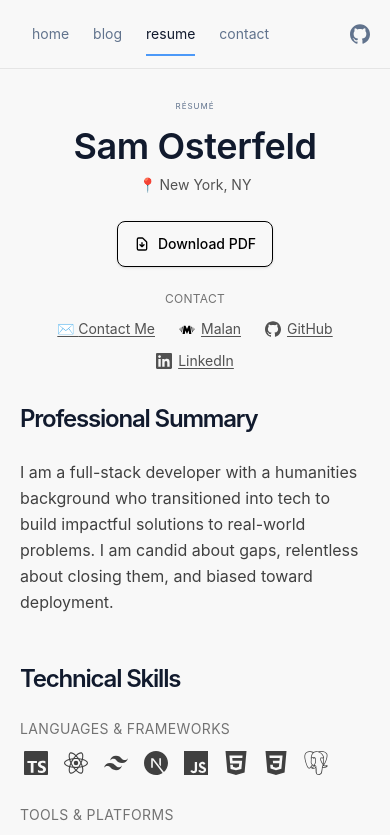
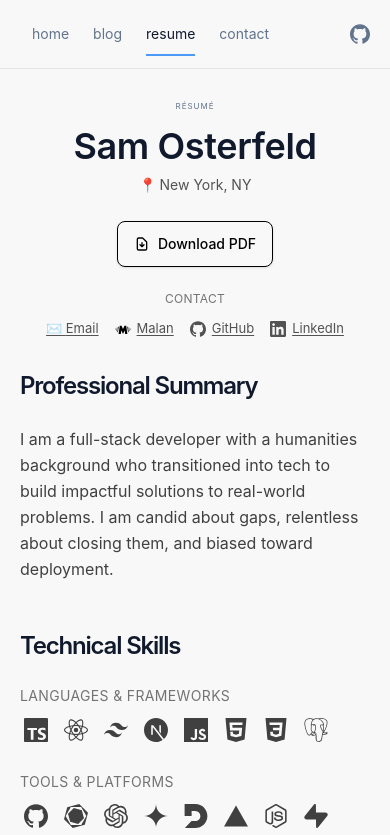
Before and after one commit to ostsam/portfolioAndBlog, a Next.js app: page /work in a window 390 px wide. Shown: the top 835 px of the page. Built offline with nearby package versions, Linux system fonts and the light colour scheme.

Commit message:
consolidation

```diff
--- a/app/work/components/ObfuscatedEmail.tsx
+++ b/app/work/components/ObfuscatedEmail.tsx
@@ -2,7 +2,15 @@
 
 import { useState } from "react";
 
-export function ObfuscatedEmail() {
+interface ObfuscatedEmailProps {
+	className?: string;
+	compact?: boolean;
+}
+
+export function ObfuscatedEmail({
+	className = "",
+	compact = false,
+}: ObfuscatedEmailProps) {
 	const [emailRevealed, setEmailRevealed] = useState(false);
 
 	const handleEmailClick = () => {
@@ -31,9 +39,10 @@ export function ObfuscatedEmail() {
 			}}
 			onMouseEnter={() => setEmailRevealed(true)}
 			onMouseLeave={() => setEmailRevealed(false)}
-			className="cursor-pointer text-neutral-600 dark:text-neutral-300 hover:text-foreground active:text-foreground transition-colors duration-200 underline underline-offset-4 hover:underline-offset-2"
+			className={`cursor-pointer text-neutral-600 dark:text-neutral-300 hover:text-foreground active:text-foreground transition-colors duration-200 underline underline-offset-4 hover:underline-offset-2 ${className}`}
 		>
-			✉️ {emailRevealed ? "ost.sam@gmail.com" : "Contact Me"}
+			✉️{" "}
+			{emailRevealed ? "ost.sam@gmail.com" : compact ? "Email" : "Contact Me"}
 		</a>
 	);
 }
--- a/app/work/page.tsx
+++ b/app/work/page.tsx
@@ -29,6 +29,91 @@ import { ObfuscatedEmail } from "./components/ObfuscatedEmail";
 import { generatePDF } from "./utils/pdf-generator";
 import { resumeData } from "./data/resume-data";
 import { createContext, useContext } from "react";
+
+// Reusable contact link component to reduce duplication
+interface ContactLinkProps {
+	href: string;
+	icon: React.ReactNode;
+	text: string;
+	className?: string;
+}
+
+function ContactLink({ href, icon, text, className = "" }: ContactLinkProps) {
+	return (
+		<Link
+			href={href}
+			target="_blank"
+			rel="noopener noreferrer"
+			className={`cursor-pointer text-neutral-600 dark:text-neutral-300 hover:text-foreground active:text-foreground transition-colors duration-200 underline underline-offset-4 hover:underline-offset-2 ${className}`}
+		>
+			<span className="flex items-center gap-1.5">
+				{icon}
+				<span className={className}>{text}</span>
+			</span>
+		</Link>
+	);
+}
+
+// ContactLinks component that can be reused
+function ContactLinks({
+	layout = "vertical",
+	showLocation = true,
+	isMobile = false,
+}: {
+	layout?: "vertical" | "horizontal";
+	showLocation?: boolean;
+	isMobile?: boolean;
+}) {
+	const malaLogo = (
+		<Image
+			src="/malan-logo.svg"
+			alt="Malan Logo"
+			width={16}
+			height={16}
+			className="w-4 h-4 dark:invert brightness-0"
+		/>
+	);
+
+	const githubIcon = <SiGithub className="w-4 h-4" />;
+	const linkedinIcon = <SiLinkedin className="w-4 h-4" />;
+
+	const containerClass =
+		layout === "vertical"
+			? "space-y-2"
+			: "flex flex-wrap justify-center gap-x-4 gap-y-3";
+
+	const linkClass = layout === "vertical" ? "block" : "";
+	const textClass = isMobile ? "text-[13px]" : ""; // Custom size between xs (12px) and sm (14px)
+
+	return (
+		<div className={containerClass}>
+			{showLocation && (
+				<p className="text-neutral-600 dark:text-neutral-300 mb-1.5">
+					📍 {resumeData.personalInfo.location}
+				</p>
+			)}
+			<ObfuscatedEmail className={textClass} compact={isMobile} />
+			<ContactLink
+				href={`https://${resumeData.personalInfo.portfolio}`}
+				icon={malaLogo}
+				text="Malan"
+				className={`${linkClass} ${textClass}`}
+			/>
+			<ContactLink
+				href={`https://${resumeData.personalInfo.github}`}
+				icon={githubIcon}
+				text="GitHub"
+				className={`${linkClass} ${textClass}`}
+			/>
+			<ContactLink
+				href={`https://${resumeData.personalInfo.linkedin}`}
+				icon={linkedinIcon}
+				text="LinkedIn"
+				className={`${linkClass} ${textClass}`}
+			/>
+		</div>
+	);
+}
 
 // Custom disclosure triangle component
 function DisclosureTriangle() {
@@ -115,48 +200,11 @@ export default function Page() {
 						<p className="text-xs text-neutral-500 dark:text-neutral-400 uppercase tracking-wide mb-3">
 							Contact
 						</p>
-						<div className="flex flex-wrap justify-center gap-x-6 gap-y-3 text-sm">
-							<ObfuscatedEmail />
-							<Link
-								href={`https://${resumeData.personalInfo.portfolio}`}
-								target="_blank"
-								rel="noopener noreferrer"
-								className="cursor-pointer text-neutral-600 dark:text-neutral-300 hover:text-foreground active:text-foreground transition-colors duration-200 underline underline-offset-4 hover:underline-offset-2"
-							>
-								<span className="flex items-center gap-1.5">
-									<Image
-										src="/malan-logo.svg"
-										alt="Malan Logo"
-										width={16}
-										height={16}
-										className="w-4 h-4 dark:invert brightness-0"
-									/>
-									Malan
-								</span>
-							</Link>
-							<Link
-								href={`https://${resumeData.personalInfo.github}`}
-								target="_blank"
-								rel="noopener noreferrer"
-								className="cursor-pointer text-neutral-600 dark:text-neutral-300 hover:text-foreground active:text-foreground transition-colors duration-200 underline underline-offset-4 hover:underline-offset-2"
-							>
-								<span className="flex items-center gap-1.5">
-									<SiGithub className="w-4 h-4" />
-									GitHub
-								</span>
-							</Link>
-							<Link
-								href={`https://${resumeData.personalInfo.linkedin}`}
-								target="_blank"
-								rel="noopener noreferrer"
-								className="cursor-pointer text-neutral-600 dark:text-neutral-300 hover:text-foreground active:text-foreground transition-colors duration-200 underline underline-offset-4 hover:underline-offset-2"
-							>
-								<span className="flex items-center gap-1.5">
-									<SiLinkedin className="w-4 h-4" />
-									LinkedIn
-								</span>
-							</Link>
-						</div>
+						<ContactLinks
+							layout="horizontal"
+							showLocation={false}
+							isMobile={true}
+						/>
 					</div>
 				</section>
 
@@ -398,51 +446,7 @@ export default function Page() {
 						<p className="text-sm text-neutral-500 dark:text-neutral-400 uppercase tracking-wide mb-3">
 							Contact
 						</p>
-						<div className="space-y-2 text-med">
-							<p className="text-neutral-600 dark:text-neutral-300 mb-1.5">
-								📍 {resumeData.personalInfo.location}
-							</p>
-							<ObfuscatedEmail />
-							<Link
-								href={`https://${resumeData.personalInfo.portfolio}`}
-								target="_blank"
-								rel="noopener noreferrer"
-								className="cursor-pointer block text-neutral-600 dark:text-neutral-300 hover:text-foreground active:text-foreground transition-colors duration-200 underline underline-offset-4 hover:underline-offset-2"
-							>
-								<span className="flex items-center gap-1.5">
-									<Image
-										src="/malan-logo.svg"
-										alt="Malan Logo"
-										width={16}
-										height={16}
-										className="w-4 h-4 dark:invert brightness-0"
-									/>
-									Malan
-								</span>
-							</Link>
-							<Link
-								href={`https://${resumeData.personalInfo.github}`}
-								target="_blank"
-								rel="noopener noreferrer"
-								className="cursor-pointer block text-neutral-600 dark:text-neutral-300 hover:text-foreground active:text-foreground transition-colors duration-200 underline underline-offset-4 hover:underline-offset-2"
-							>
-								<span className="flex items-center gap-1.5">
-									<SiGithub className="w-4 h-4" />
-									GitHub
-								</span>
-							</Link>
-							<Link
-								href={`https://${resumeData.personalInfo.linkedin}`}
-								target="_blank"
-								rel="noopener noreferrer"
-								className="cursor-pointer block text-neutral-600 dark:text-neutral-300 hover:text-foreground active:text-foreground transition-colors duration-200 underline underline-offset-4 hover:underline-offset-2"
-							>
-								<span className="flex items-center gap-1.5">
-									<SiLinkedin className="w-4 h-4" />
-									LinkedIn
-								</span>
-							</Link>
-						</div>
+						<ContactLinks layout="vertical" />
 					</div>
 				</div>
 			</aside>
```
